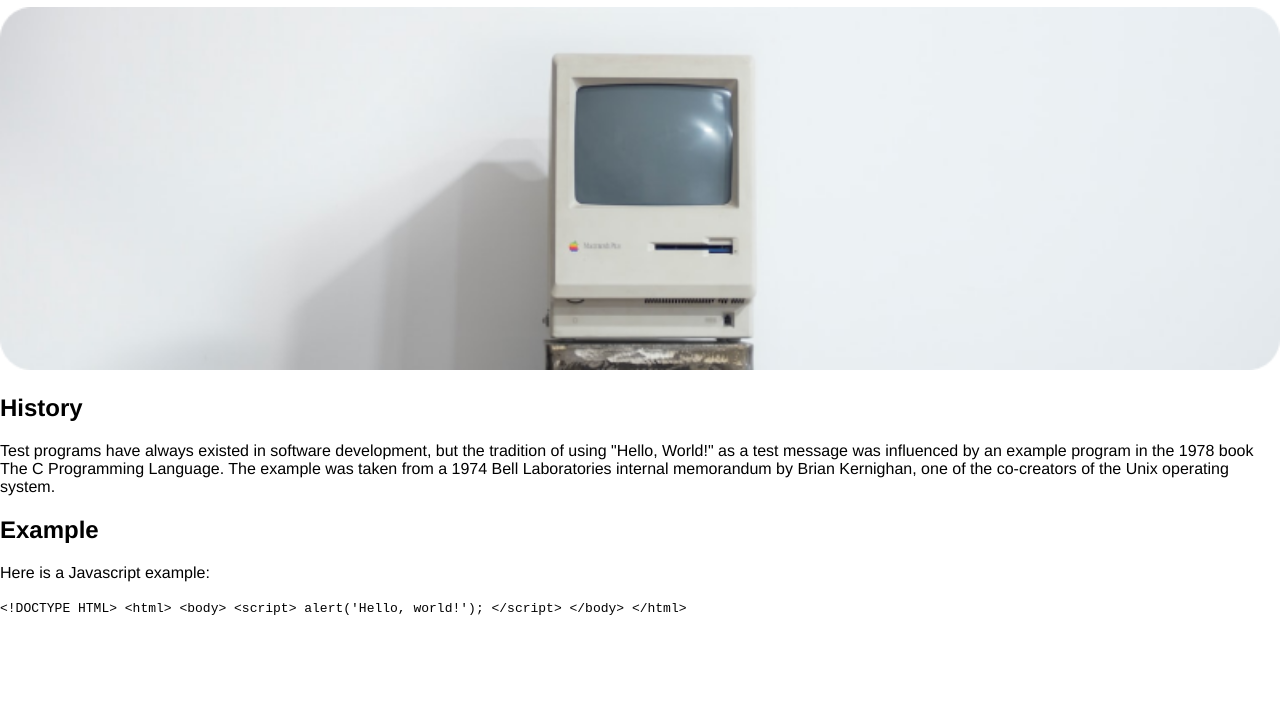
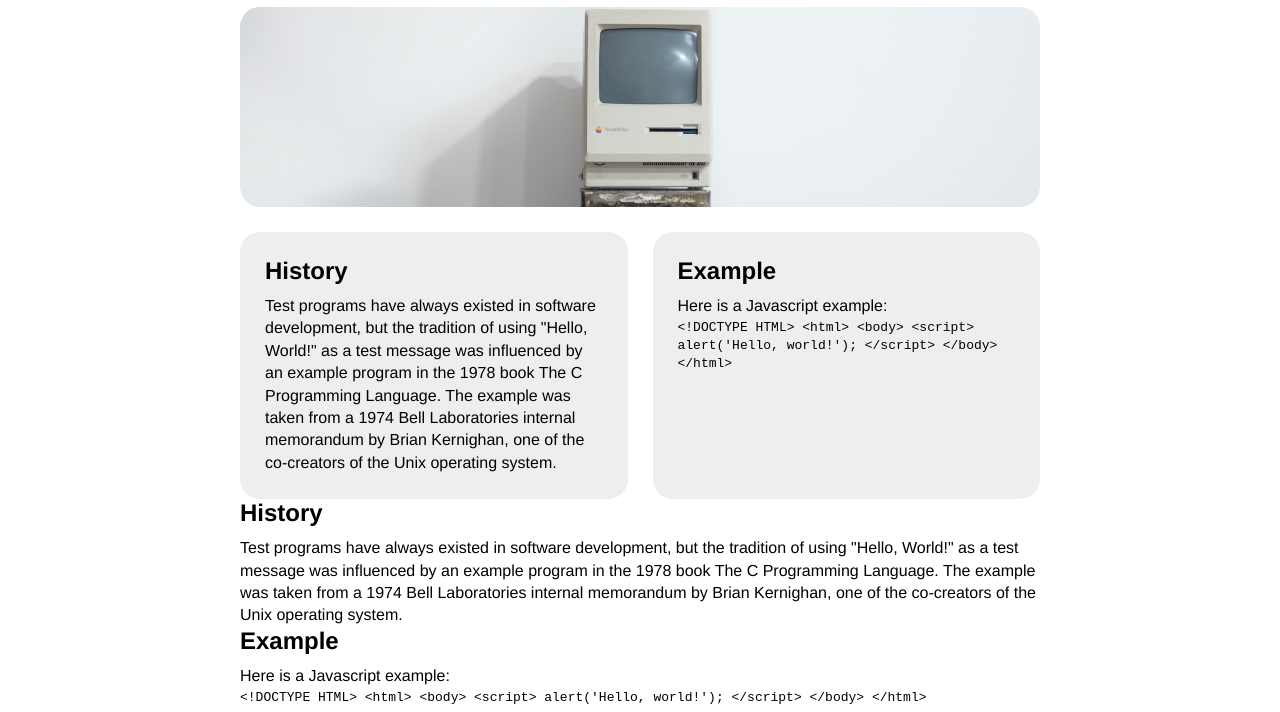
Before and after one commit to calebgothro/hello-world, a plain HTML site: page index.html in a window 1280 px wide. Shown: the part 88-800 px from the top of the page. Drawn offline with Linux system fonts and the light colour scheme.

Commit message:
Layout CSS

```diff
--- a/index.html
+++ b/index.html
@@ -8,8 +8,12 @@
     <link rel="stylesheet" href="screen.css">
   </head>
   <body>
+    <main>
       <h1>HelloWorld</h1>
-    <img src="images/Computer image.png" alt="Vintage Mac">
+      <div class="masthead">
+
+      </div>
+      <div class="details">
         <section>
           <h2>History</h2>
           <p>Test programs have always existed in software development, but the tradition of using "Hello, World!" as a test message was influenced by an example program in the 1978 book The C Programming Language. The example was taken from a 1974 Bell Laboratories internal memorandum by Brian Kernighan, one of the co-creators of the Unix operating system.</p>
@@ -28,6 +32,26 @@
             &lt;/html&gt;
           </code>
         </section>
+      </div>
+      <section>
+        <h2>History</h2>
+        <p>Test programs have always existed in software development, but the tradition of using "Hello, World!" as a test message was influenced by an example program in the 1978 book The C Programming Language. The example was taken from a 1974 Bell Laboratories internal memorandum by Brian Kernighan, one of the co-creators of the Unix operating system.</p>
+      </section>
+      <section>
+        <h2>Example</h2>
+        <p>Here is a Javascript example:</p>
+        <code>
+          &lt;!DOCTYPE HTML&gt;
+          &lt;html&gt;
+            &lt;body&gt;
+              &lt;script&gt;
+                alert('Hello, world!');
+              &lt;/script&gt;
+            &lt;/body&gt;
+          &lt;/html&gt;
+        </code>
+      </section>
+    </main>
     <script src="index.js"></script>
   </body>
 </html>
--- a/screen.css
+++ b/screen.css
@@ -4,9 +4,44 @@ body{
     background:#fff;
     font-family: Helvetica, sans-serif;
     border-top: 15px solid #424242;
-    margin: 0;
+    margin: 0 auto;
+}
+
+main{
+    margin: 0 auto;
+    width: 800px;
+}
+
+.masthead {
+    background-image: url('Images/Computer\ image.png');
+    height: 200px;
+    border-radius: 20px;
+    background-position: bottom;
+}
+
+.details {
+    display: flex;
+    gap: 25px;
+}
+
+.details section {
+    flex-grow: 1;
+    flex-basis: 0;
+    background: #eee;
+    padding: 25px;
+    border-radius: 20px;
+    margin-top: 25px;
 }
 
 img{
     width: 100%;
 }
+
+h2 {
+    margin: 0 0 10px 0;
+}
+
+p {
+    margin: 0;
+    line-height: 1.4em;
+}
```
Lines whose indentation alone changed are shown as unchanged.
